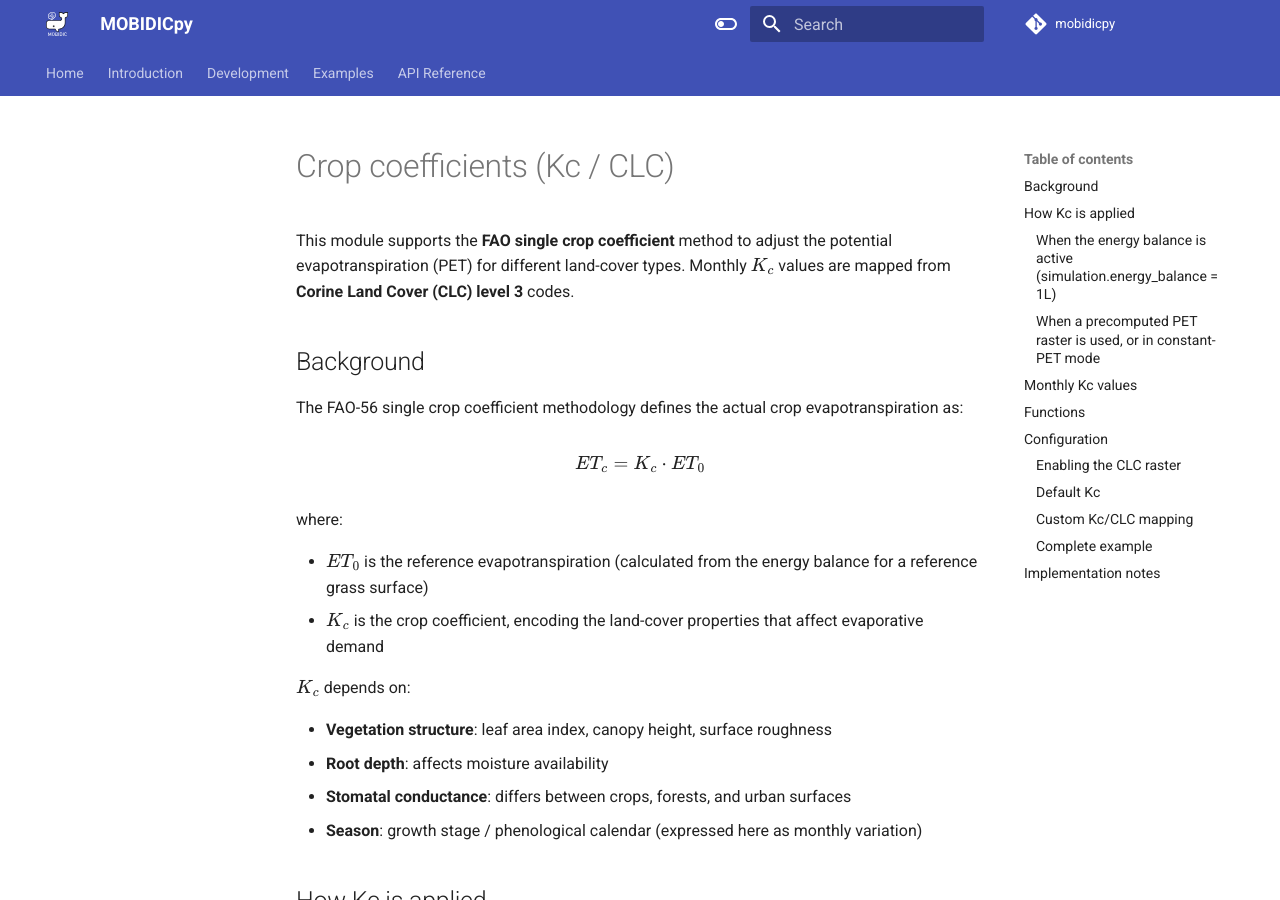
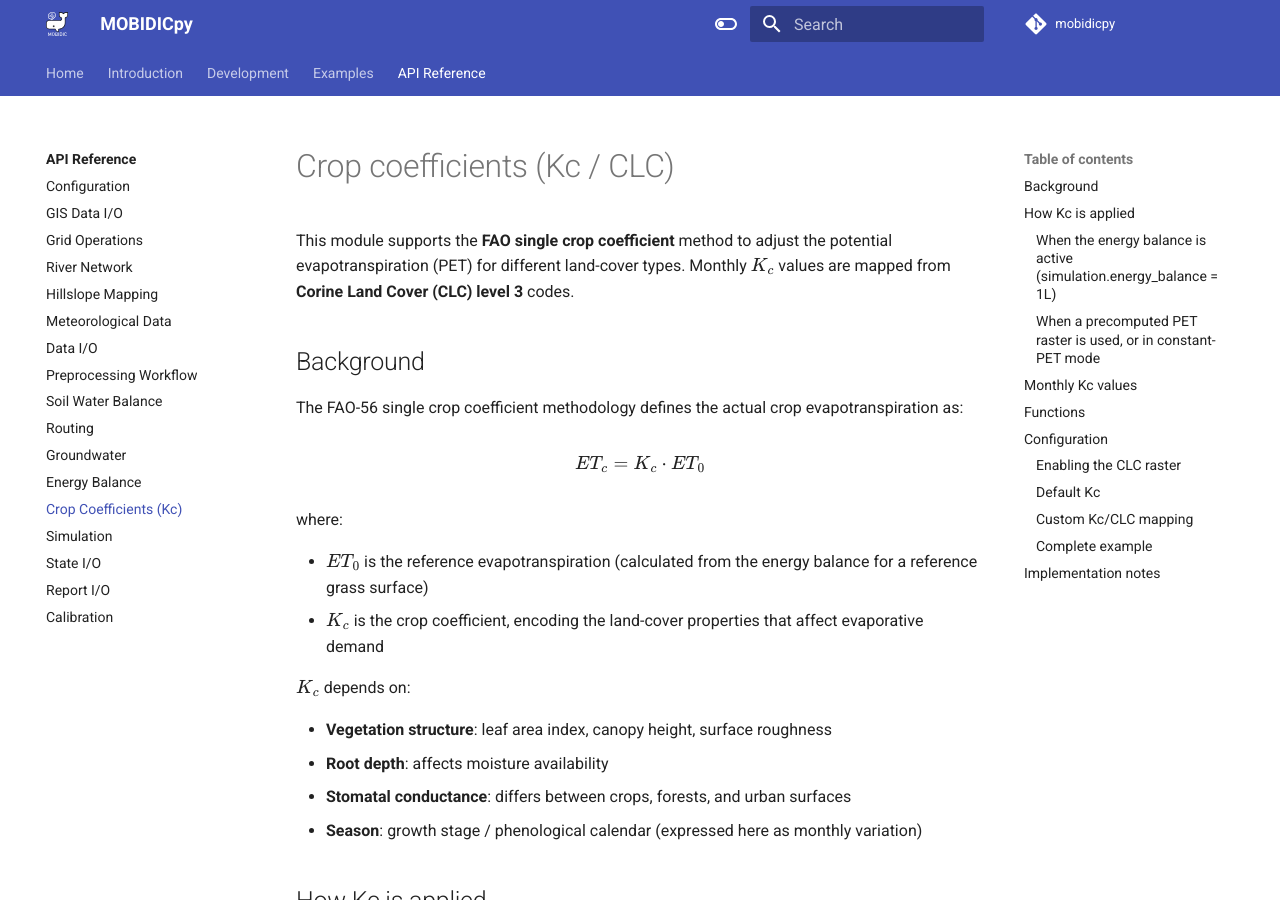
Before and after one commit to mobidichydro/MOBIDICpy, an MkDocs documentation site: the page built from docs/reference/crop_coefficients.md, in a window 1280 px wide and 900 px high. Built offline with MkDocs 1.6.1 and Material for MkDocs 9.7.7, drawn with Linux system fonts in a browser that asks for light colours; a script that is not in the unit is left out; comment, search, counter and statistics services are not loaded; the version menu is left out.

Commit message:
Added docs for crop coefficients (Kc) module

```diff
--- a/mkdocs.yml
+++ b/mkdocs.yml
@@ -26,6 +26,7 @@ nav:
     - Routing: reference/routing.md
     - Groundwater: reference/groundwater.md
     - Energy Balance: reference/energy_balance.md
+    - Crop Coefficients (Kc): reference/crop_coefficients.md
     - Simulation: reference/simulation.md
     - State I/O: reference/state.md
     - Report I/O: reference/report.md
```
